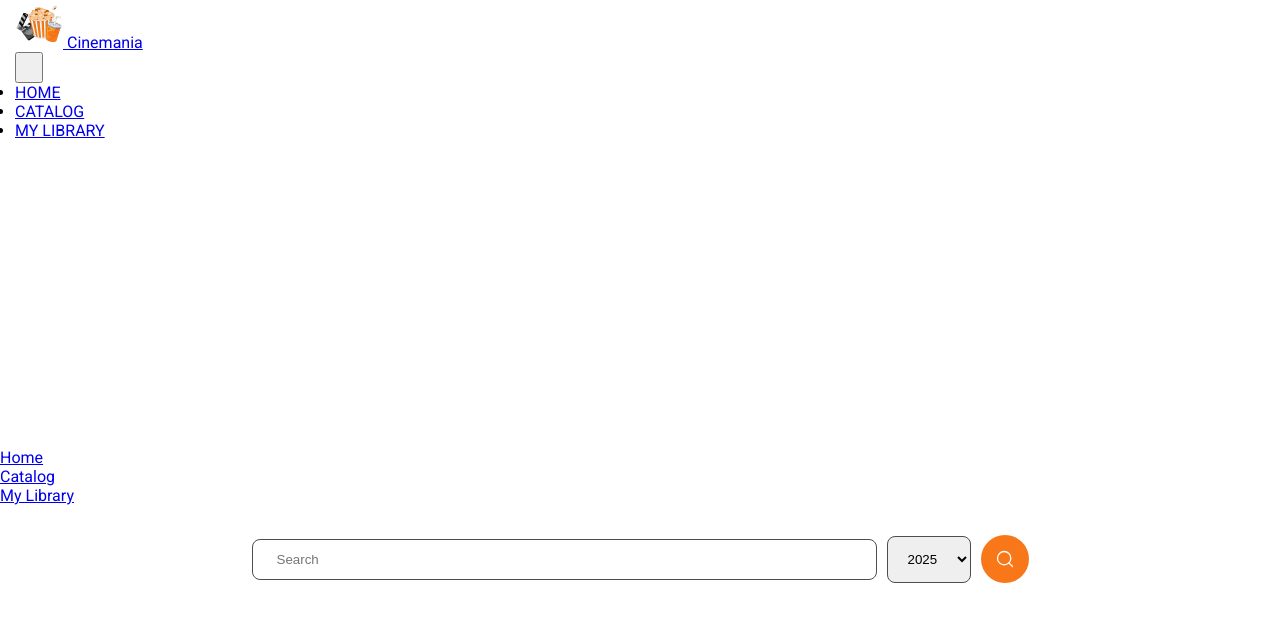
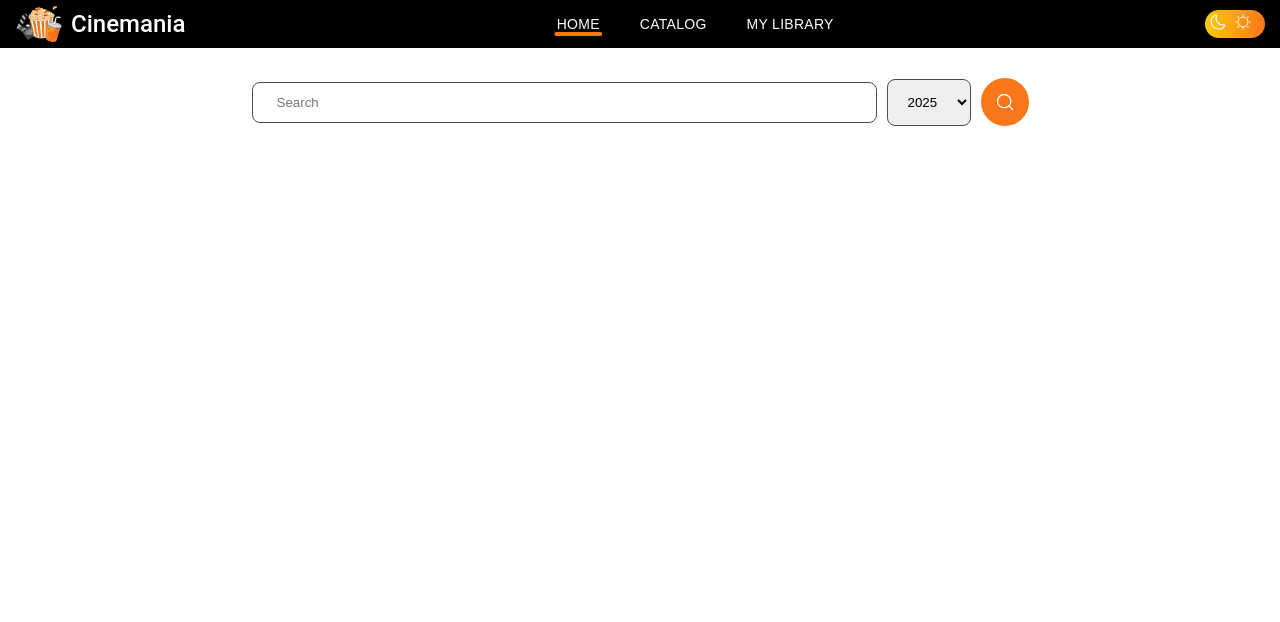
Before and after one commit to cinemania-teamb/goit-cinemania, a website built with Vite: page src/catolog.html in a window 1280 px wide. Built offline with nearby package versions, Linux system fonts and the light colour scheme; no server answers; files whose address does not match are found by name.

Commit message:
header.css düzeltildi

```diff
--- a/src/catolog.html
+++ b/src/catolog.html
@@ -13,6 +13,7 @@
     <title>Cinemania</title>
     <link rel="stylesheet" href="./css/catolog.css" />
     <link rel="stylesheet" href="./css/modal.css" />
+    <link rel="stylesheet" href="./css/header.css" />
   </head>
   <body>
     <load src="./partials/header.html" />
--- a/src/css/header.css
+++ b/src/css/header.css
@@ -1,3 +1,8 @@
+*{
+    margin: 0;
+    padding: 0;
+    box-sizing: border-box;
+}
 :root {
     --font-family-regular: 'Roboto Regular', sans-serif;
     --font-family-medium: 'Roboto Medium', sans-serif;
@@ -8,12 +13,9 @@
     --background: #000000;
 }
 
-body {
-    max-width: 1280px;
-    margin: 0 auto;
-}
 
-.container {
+
+.header-container{
     display: flex;
     flex-direction: row;
     align-items: center;
@@ -122,16 +124,6 @@
 #icon-sun {
     width: 16px;
     height: 16px;
-}
-
-.icon {
-    display: flex;
-    align-items: center;
-    justify-content: center;
-    width: 18px;
-    height: 18px;
-    z-index: 2;
-    transition: opacity 0.3s ease;
 }
 
 .menu-toggle {
--- a/src/partials/header.html
+++ b/src/partials/header.html
@@ -1,9 +1,9 @@
 <header class="header">
-    <div class="container">
+    <div class="container header-container">
         <div class="logo-container">
             <a href="./index.html">
                 <div class="logo">
-                    <img src="/public/header-logo.png" alt="logo" class="logo-img" width="48" height="48" />
+                    <img src="/header-logo.png" alt="logo" class="logo-img" width="48" height="48" />
                     <span class="logo-text">Cinemania</span>
                 </div>
             </a>
@@ -12,7 +12,7 @@
         <!-- Hamburger button (mobile only) -->
         <button class="menu-toggle" aria-label="Toggle menu">
             <svg width="24" height="24">
-                <use href="/public/sprite.svg#icon-menu"></use>
+                <use href="/sprite.svg#icon-menu"></use>
             </svg>
         </button>
 
@@ -23,7 +23,7 @@
                         <a class="nav-link active" href="./index.html">HOME</a>
                     </li>
                     <li class="nav-item">
-                        <a class="nav-link" href="./catalog.html">CATALOG</a>
+                        <a class="nav-link" href="../catolog.html">CATALOG</a>
                     </li>
                     <li class="nav-item">
                         <a class="nav-link" href="./library.html">MY LIBRARY</a>
@@ -35,12 +35,12 @@
             <div class="header-theme-switcher" id="theme-switcher">
                 <div class="icon">
                     <svg id="icon-moon">
-                        <use href="/public/sprite.svg#icon-moon"></use>
+                        <use href="/sprite.svg#icon-moon"></use>
                     </svg>
                 </div>
                 <div class="icon">
                     <svg id="icon-sun">
-                        <use href="/public/sprite.svg#icon-sun"></use>
+                        <use href="/sprite.svg#icon-sun"></use>
                     </svg>
                 </div>
                 <div class="toggle-circle"></div>
```
